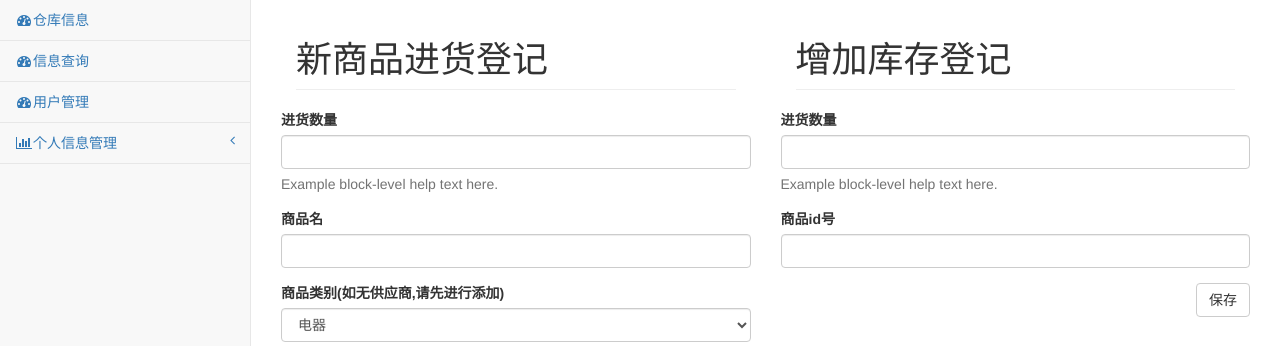
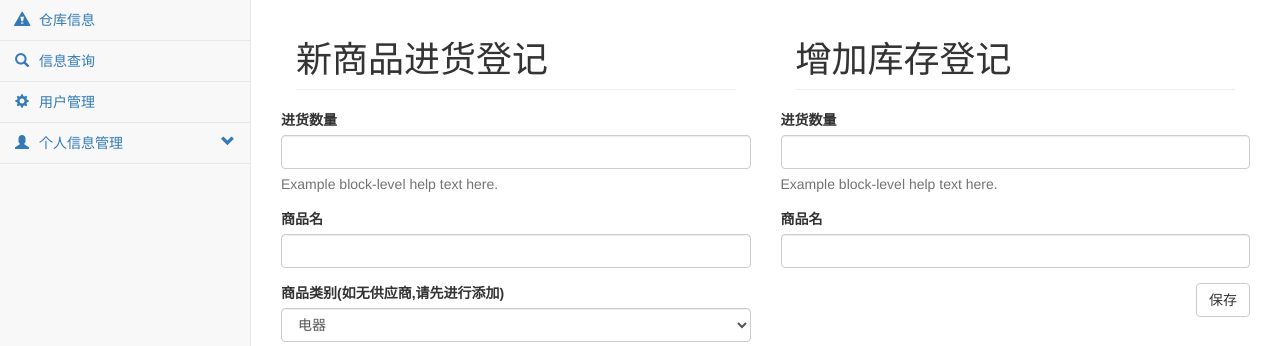
Before and after one commit to zuston/graduate_design_2, a PHP site: template view/purcharse.html.php in a window 1280 px wide. Shown: the part 51-397 px from the top of the page. Run offline with PHP 8.4, Linux system fonts and the light colour scheme; the template is opened without the code that fills it, so the values that code supplies are empty.

Commit message:
修改前端sidebar的图片和页面的细节

```diff
--- a/view/layout/header.layout.html.php
+++ b/view/layout/header.layout.html.php
@@ -28,3 +28,8 @@
 
 <!-- Custom Fonts -->
 <link href="view/static/css/font-awesome.min.css" rel="stylesheet" type="text/css">
+<style>
+i{
+	margin-right : 10px;
+}
+</style>
--- a/view/layout/sidebar.layout.html.php
+++ b/view/layout/sidebar.layout.html.php
@@ -27,49 +27,49 @@
         <div class="sidebar-nav navbar-collapse">
             <ul class="nav" id="side-menu">
                 <li>
-                    <a href="/showall"><i class="fa fa-dashboard fa-fw"></i>仓库信息</a>
+                    <a href="/showall"><i class="glyphicon  glyphicon-alert"></i>仓库信息</a>
                 </li>
                 <?php if($userModel->user_type==2){?>
                 <li>
-                    <a href="/purchase"><i class="fa fa-dashboard fa-fw"></i>进货登记</a>
+                    <a href="/purchase"><i class="glyphicon glyphicon-list-alt"></i>进货登记</a>
                 </li>
                 <?php }?>
 
                 <?php if($userModel->user_type==3){?>
                 <li>
-                    <a href="/sell"><i class="fa fa-dashboard fa-fw"></i>销售登记</a>
+                    <a href="/sell"><i class="glyphicon glyphicon-tags"></i>销售登记</a>
                 </li>
                 <?php }?>
 
                 <li>
-                    <a href="/search"><i class="fa fa-dashboard fa-fw"></i>信息查询</a>
+                    <a href="/search"><i class="glyphicon glyphicon-search"></i>信息查询</a>
                 </li>
 
                 <?php if($userModel->user_type == 2 || $userModel->user_type ==3){?>
                 <li>
-                    <a href="/account"><i class="fa fa-dashboard fa-fw"></i>总体统计</a>
+                    <a href="/account"><i class="glyphicon glyphicon-list"></i>总体统计</a>
                 </li>
                 <?php }?>
 
                 <?php if($userModel->user_type == 1 || 1){?>
                 <li>
-                    <a href="/userManage"><i class="fa fa-dashboard fa-fw"></i>用户管理</a>
+                    <a href="/userManage"><i class="glyphicon glyphicon-cog"></i>用户管理</a>
                 </li>
                 <?php } ?>
 
                 <?php if($userModel->user_type == 2 || $userModel->user_type == 1){?>
                 <li>
-                    <a href="/providerManage"><i class="fa fa-table fa-fw"></i>供应商管理</a>
+                    <a href="/providerManage"><i class="glyphicon glyphicon-magnet"></i>供应商管理</a>
                 </li>
                 <?php }?>
 
                 <?php if($userModel->user_type == 3 || $userModel->user_type == 1){?>
                 <li>
-                    <a href="/customerManage"><i class="fa fa-table fa-fw"></i>零售商管理</a>
+                    <a href="/customerManage"><i class="glyphicon glyphicon-wrench"></i>零售商管理</a>
                 </li>
                 <?php }?>
                 <li>
-                    <a href="#"><i class="fa fa-bar-chart-o fa-fw"></i>个人信息管理<span class="fa arrow"></span></a>
+                    <a href="#"><i class="glyphicon-user glyphicon"></i>个人信息管理<span class="glyphicon-chevron-down glyphicon" style='float:right;'></span></a>
                     <ul class="nav nav-second-level">
                         <li>
                             <a href="/logout">退出登录</a>
--- a/view/purcharse.html.php
+++ b/view/purcharse.html.php
@@ -122,7 +122,7 @@ $user_type_name = array(
                         <p class="help-block">Example block-level help text here.</p>
                     </div>
                     <div class="form-group">
-                        <label>商品id号</label>
+                        <label>商品名</label>
                         <input class="form-control" id="product_listen">
                         <div class="list_box">
                             <div class="keywords_list"></div>
@@ -130,7 +130,7 @@ $user_type_name = array(
                     </div>
 
                     <div class="form-group" hidden>
-                        <label>商品id号</label>
+                        <label>商品名</label>
                         <input class="form-control" name="product_id" id="product_listen_real">
                     </div>
 
```
